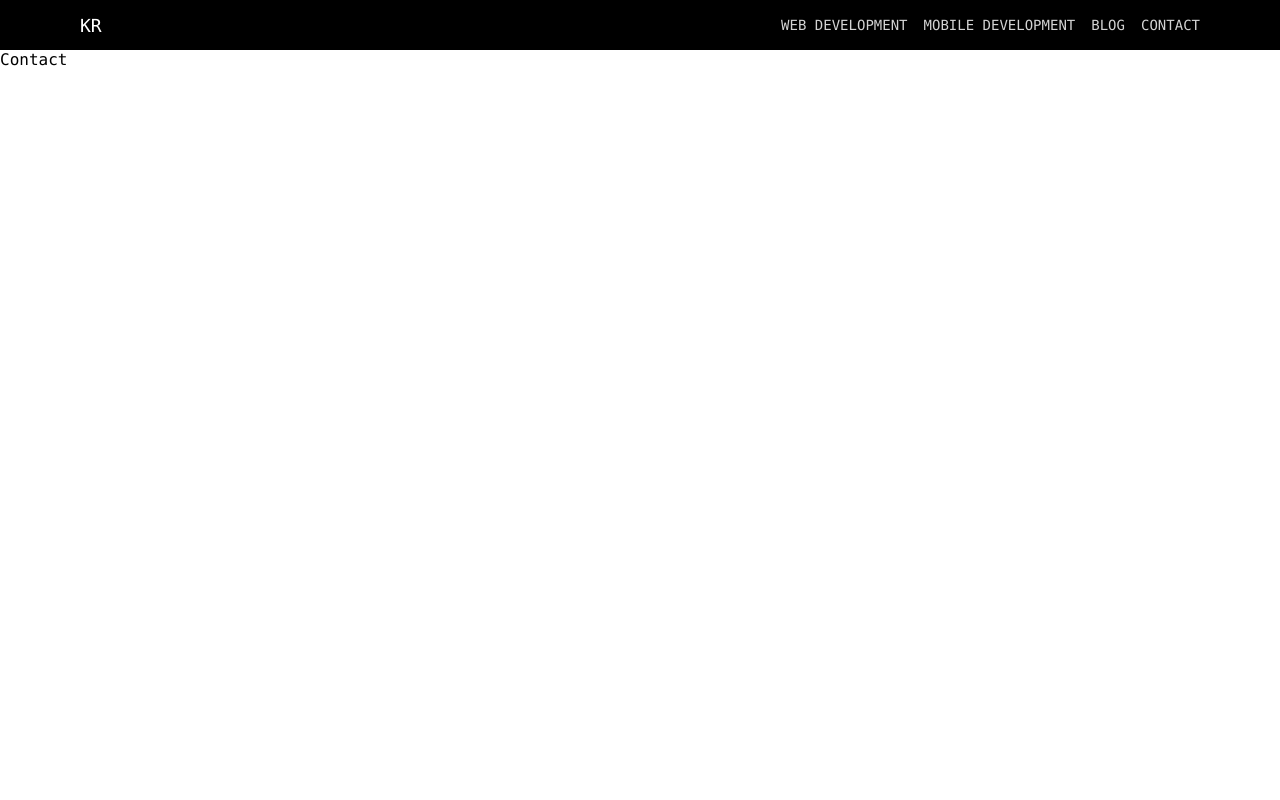
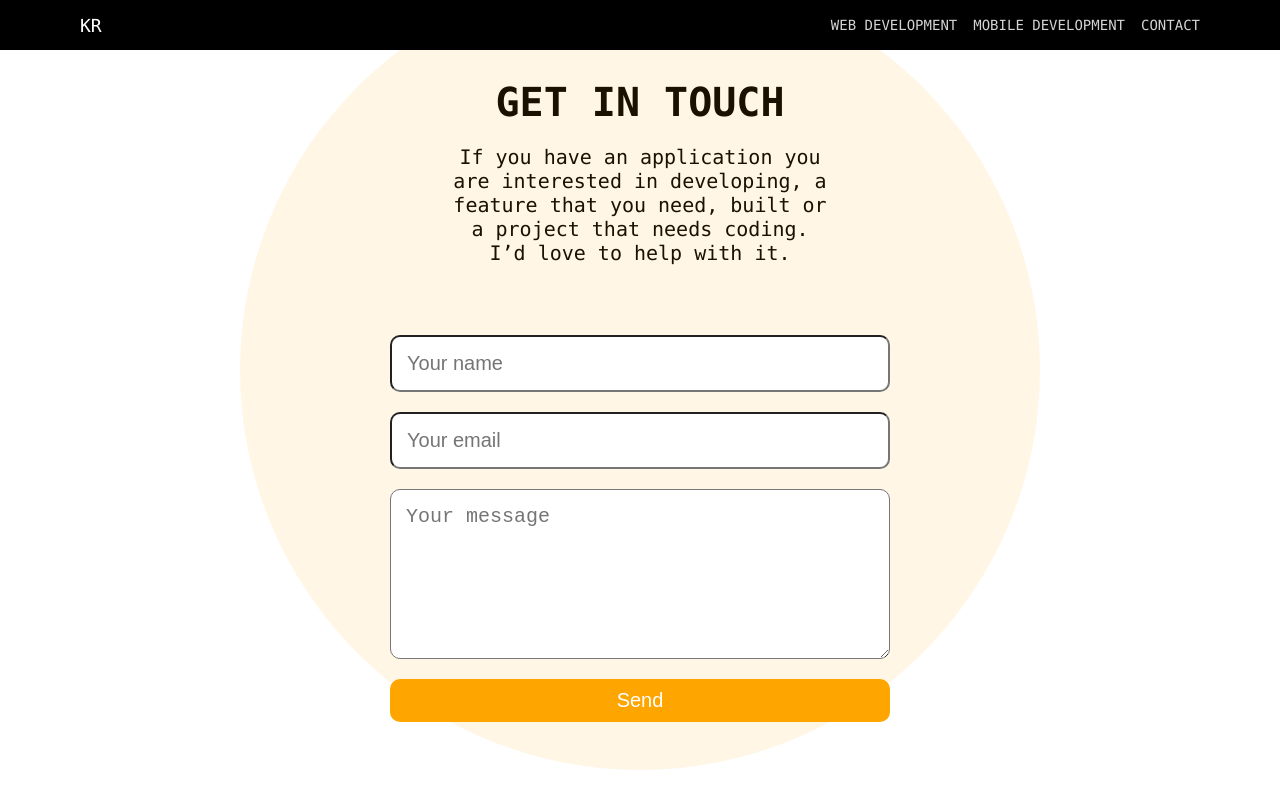
Before and after one commit to kensteph/my-portfolio, a Next.js app: page /Contact in a window 1280 px wide. Built offline with nearby package versions, Linux system fonts and the light colour scheme.

Commit message:
Add elements to Contact page and style them.

```diff
--- a/src/components/Navbar.jsx
+++ b/src/components/Navbar.jsx
@@ -8,8 +8,7 @@ const Navbar = () => {
       <nav className={styles.nav}>
         <ul className={styles.menuLinks}>
           <li><Link href="/WebDev">WEB DEVELOPMENT</Link></li>
-          <li><Link href="/MobileDev">MOBILE DEVELOPMENT</Link></li>
-          <li><Link href="/Blog">BLOG</Link></li>
+          <li><Link href="/WebDev">MOBILE DEVELOPMENT</Link></li>
           <li><Link href="/Contact">CONTACT</Link></li>
         </ul>
       </nav>
--- a/src/pages/Contact.jsx
+++ b/src/pages/Contact.jsx
@@ -1,9 +1,42 @@
-import React from 'react'
-
+import React from 'react';
+import styles from '../styles/Contact.module.css';
+import Circle from '../components/Circle';
 const Contact = () => {
   return (
-    <div>Contact</div>
-  )
-}
+    <div className={styles.container}>
+      <Circle backgroundColor="orange" top="-10vh" />
+      <h1 className={styles.title}>GET IN TOUCH</h1>
+      <p className={styles.call}>
+        If you have an application you are interested in developing, a feature
+        that you need, built or a project that needs coding. I’d love to help
+        with it.
+      </p>
+      <form className={styles.contactForm}>
+        <input
+          className={styles.inputText}
+          required
+          type="text"
+          placeholder="Your name"
+        />
+        <input
+          className={styles.inputText}
+          required
+          type="email"
+          placeholder="Your email"
+        />
+        <textarea
+          className={styles.inputText}
+          required
+          cols={3}
+          rows={6}
+          placeholder="Your message"
+        />
+        <button className={styles.btn} type="submit">
+          Send
+        </button>
+      </form>
+    </div>
+  );
+};
 
-export default Contact
+export default Contact;
--- /dev/null
+++ b/src/styles/Contact.module.css
@@ -0,0 +1,53 @@
+.container {
+  display: flex;
+  gap: 20px;
+  flex-direction: column;
+  align-items: center;
+  justify-content: center;
+  overflow: hidden;
+  position: relative;
+  height: calc(100vh - 50px);
+}
+
+.title {
+  font-size: 40px;
+}
+
+.call {
+  text-align: center;
+  font-size: 20px;
+  width: 30%;
+}
+
+.contactForm {
+  display: flex;
+  width: 600px;
+  flex-direction: column;
+  padding: 50px;
+  gap: 20px;
+  z-index: 999;
+  text-align: center;
+}
+
+.inputText {
+  padding: 15px;
+  font-size: 20px;
+  border-radius: 10px;
+}
+
+.btn {
+  padding: 10px;
+  font-size: 20px;
+  cursor: pointer;
+  border: none;
+  border-radius: 10px;
+  background-color: orange;
+  color: white;
+}
+
+.btn:hover {
+  background-color: rgb(239, 203, 136);
+}
+.btn:active {
+  transform: scale(0.9);
+}
--- a/src/styles/WebDev.module.css
+++ b/src/styles/WebDev.module.css
@@ -1,5 +1,6 @@
 .title {
-  padding: 30px;
+  padding: 40px;
+  font-size: 40px;
   text-align: center;
 }
 
```
